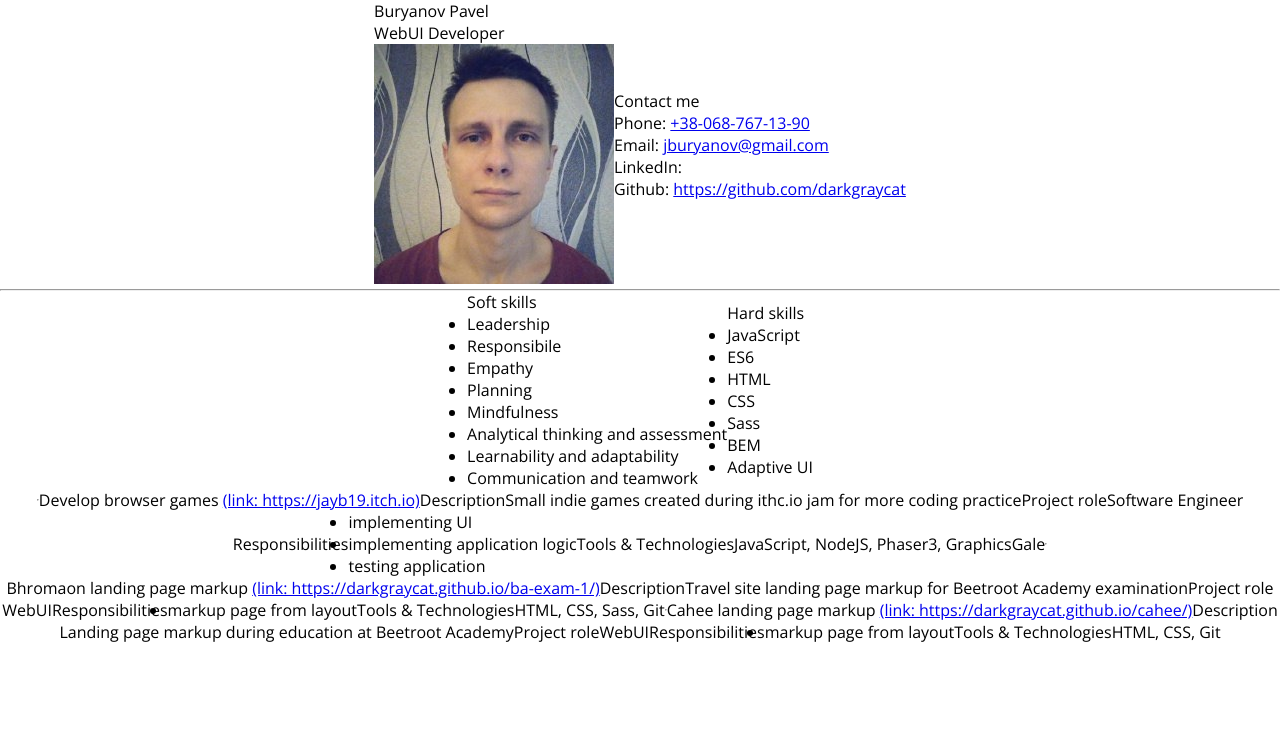
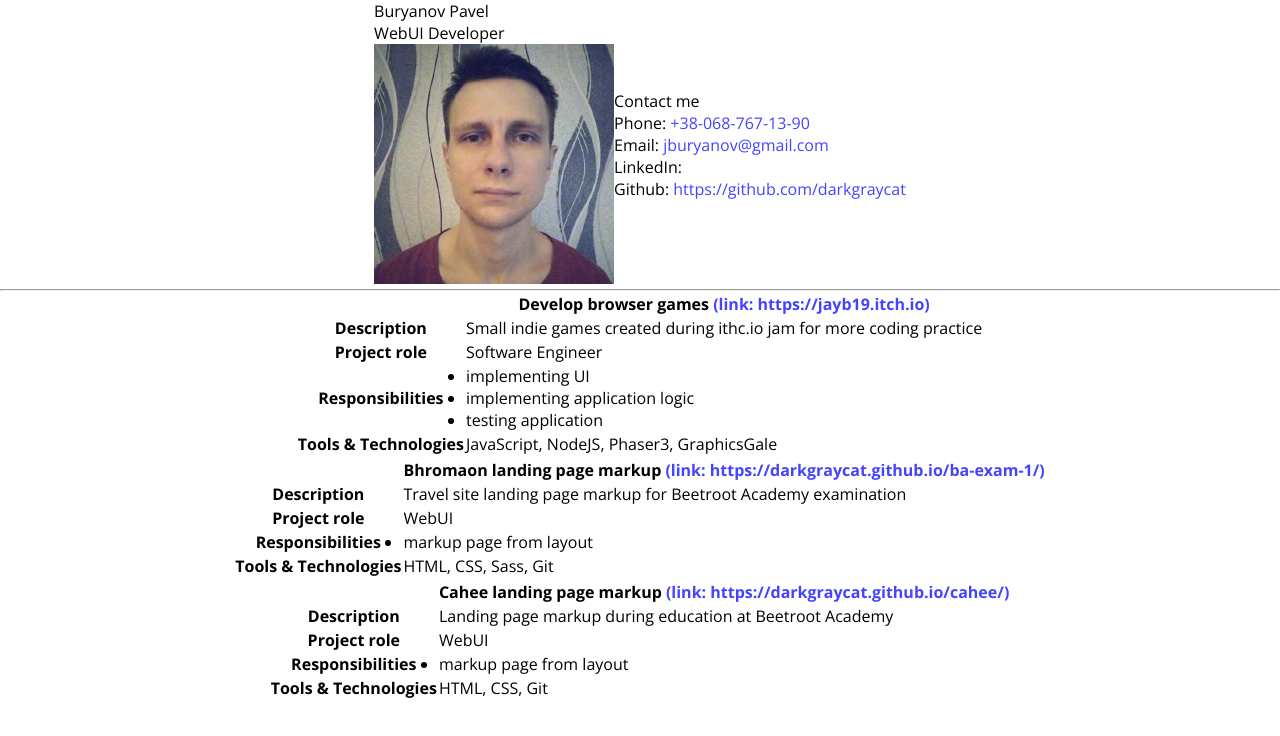
Before and after one commit to darkgraycat/cv, a website: page index.html in a window 1280 px wide. Drawn offline with nearby package versions, Linux system fonts and the light colour scheme.

Commit message:
create works by table tag

```diff
--- a/index.html
+++ b/index.html
@@ -29,7 +29,7 @@
 
     <hr>
 
-    <div class="skills">
+    <!-- <div class="skills">
       <div class="skills__soft">
         Soft skills
         <ul>
@@ -55,75 +55,122 @@
           <li>Adaptive UI</li>
         </ul>
       </div>
-    </div>
-
+    </div> -->
 
     <div class="works">
-      <hr>
+
       <!-- 1 -->
-      <div class="work__name highligth"></div>
-      <div class="work__content highligth">
-        Develop browser games <a href="https://jayb19.itch.io">(link: https://jayb19.itch.io)</a>
-      </div>
-      <div class="work__name">Description</div>
-      <div class="work__content">Small indie games created during ithc.io jam for more coding practice</div>
-      <div class="work__name">Project role</div>
-      <div class="work__content">Software Engineer</div>
-      <div class="work__name">Responsibilities</div>
-      <div class="work__content">
+      <table class="work-table">
+        <thead>
+          <tr>
+            <th></th>
+            <th>
+              Develop browser games
+              <a href="https://jayb19.itch.io">
+                (link: https://jayb19.itch.io)
+              </a>
+            </th>
+          </tr>
+        </thead>
+        <tbody>
+          <tr>
+            <th>Description</th>
+            <td>Small indie games created during ithc.io jam for more coding practice</td>
+          </tr>
+          <tr>
+            <th>Project role</th>
+            <td>Software Engineer</td>
+          </tr>
+          <tr>
+            <th>Responsibilities</th>
+            <td>
               <ul>
                 <li>implementing UI</li>
                 <li>implementing application logic</li>
                 <li>testing application</li>
               </ul>
-      </div>
-      <div class="work__name">Tools & Technologies</div>
-      <div class="work__content">JavaScript, NodeJS, Phaser3, GraphicsGale</div>
+            </td>
+          </tr>
+          <tr>
+            <th>Tools & Technologies</th>
+            <td>JavaScript, NodeJS, Phaser3, GraphicsGale</td>
+          </tr>
+        </tbody>
+      </table>
 
       <!-- 2 -->
-      <hr>
-      <div class="work__name highligth"></div>
-      <div class="work__content highligth">
+      <table class="work-table">
+        <thead>
+          <tr>
+            <th></th>
+            <th>
               Bhromaon landing page markup
               <a href="https://darkgraycat.github.io/ba-exam-1/">
                 (link: https://darkgraycat.github.io/ba-exam-1/)
               </a>
-      </div>
-      <div class="work__name">Description</div>
-      <div class="work__content">Travel site landing page markup for Beetroot Academy examination</div>
-      <div class="work__name">Project role</div>
-      <div class="work__content">WebUI</div>
-      <div class="work__name">Responsibilities</div>
-      <div class="work__content">
+            </th>
+          </tr>
+        </thead>
+        <tbody>
+          <tr>
+            <th>Description</th>
+            <td>Travel site landing page markup for Beetroot Academy examination</td>
+          </tr>
+          <tr>
+            <th>Project role</th>
+            <td>WebUI</td>
+          </tr>
+          <tr>
+            <th>Responsibilities</th>
+            <td>
               <ul>
                 <li>markup page from layout</li>
               </ul>
-      </div>
-      <div class="work__name">Tools & Technologies</div>
-      <div class="work__content">HTML, CSS, Sass, Git</div>
+            </td>
+          </tr>
+          <tr>
+            <th>Tools & Technologies</th>
+            <td>HTML, CSS, Sass, Git</td>
+          </tr>
+        </tbody>
+      </table>
 
       <!-- 3 -->
-      <hr>
-      <div class="work__name highligth"></div>
-      <div class="work__content highligth">
+      <table class="work-table">
+        <thead>
+          <tr>
+            <th></th>
+            <th>
               Cahee landing page markup
               <a href="https://darkgraycat.github.io/cahee/">
                 (link: https://darkgraycat.github.io/cahee/)
               </a>
-      </div>
-      <div class="work__name">Description</div>
-      <div class="work__content">Landing page markup during education at Beetroot Academy</div>
-      <div class="work__name">Project role</div>
-      <div class="work__content">WebUI</div>
-      <div class="work__name">Responsibilities</div>
-      <div class="work__content">
+            </th>
+          </tr>
+        </thead>
+        <tbody>
+          <tr>
+            <th>Description</th>
+            <td>Landing page markup during education at Beetroot Academy</td>
+          </tr>
+          <tr>
+            <th>Project role</th>
+            <td>WebUI</td>
+          </tr>
+          <tr>
+            <th>Responsibilities</th>
+            <td>
               <ul>
                 <li>markup page from layout</li>
               </ul>
-      </div>
-      <div class="work__name">Tools & Technologies</div>
-      <div class="work__content">HTML, CSS, Git</div>
-    </div>
+            </td>
+          </tr>
+          <tr>
+            <th>Tools & Technologies</th>
+            <td>HTML, CSS, Git</td>
+          </tr>
+        </tbody>
+      </table>
 
   </main>
 </body>
--- a/scss/header.scss
+++ b/scss/header.scss
@@ -1,3 +1,3 @@
 .header {
-  @include flex
+  @include flex;
 }
--- a/scss/main.scss
+++ b/scss/main.scss
@@ -1,8 +1,9 @@
+@import url('https://fonts.googleapis.com/css2?family=Open+Sans:wght@300;400;700&display=swap');
+
 @import 'mixins.scss';
 @import 'header.scss';
 @import 'skills.scss';
 @import 'works.scss';
-@import url('https://fonts.googleapis.com/css2?family=Open+Sans:wght@300;400;700&display=swap');
 
 
 html, body {
@@ -20,3 +21,13 @@ html, body {
 .main {
   margin: 0 auto;
 }
+
+.highlight {
+  @include highlight;
+}
+
+a {
+  text-decoration: none;
+  color: #44f;
+  white-space: nowrap;
+}
--- a/scss/mixins.scss
+++ b/scss/mixins.scss
@@ -5,3 +5,11 @@
   justify-content: center;
   align-items: center;
 }
+
+@mixin highlight {
+  font-size: large;
+  background-color: #222;
+  color: #fff;
+  border: 2px solid #fff;
+  outline: 2px solid #222;
+}
--- a/scss/skills.scss
+++ b/scss/skills.scss
@@ -1,5 +1,5 @@
 
 .skills {
-  @include flex
+  @include flex;
 
 }
--- a/scss/works.scss
+++ b/scss/works.scss
@@ -1,4 +1,15 @@
+.works {
+  @include flex;
+}
 
-.works {
-  @include flex
+.work {
+
+  &__name {
+    width: 30%;
+  }
+
+  &__content {
+    width: 60%;
+  }
+
 }
```
Also changed, not shown: css/style.css, 1 other file. Lines whose indentation alone changed are shown as unchanged.
